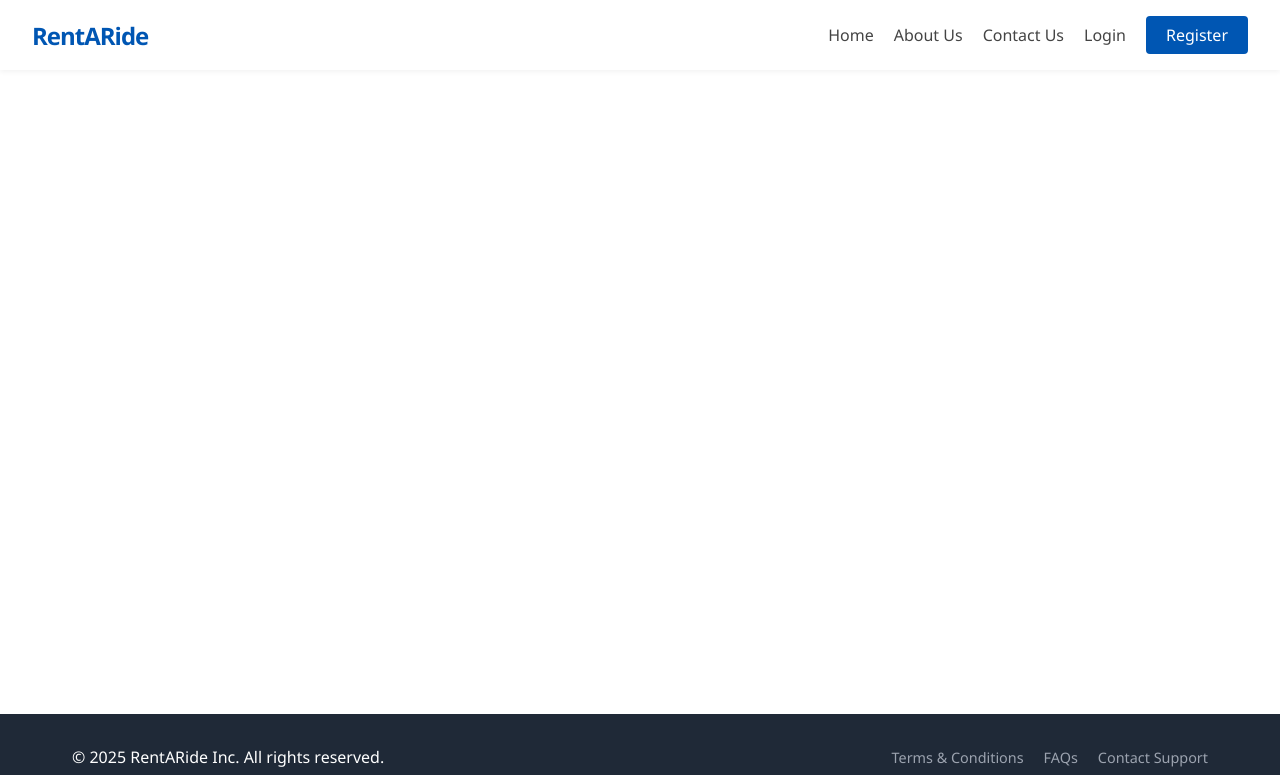
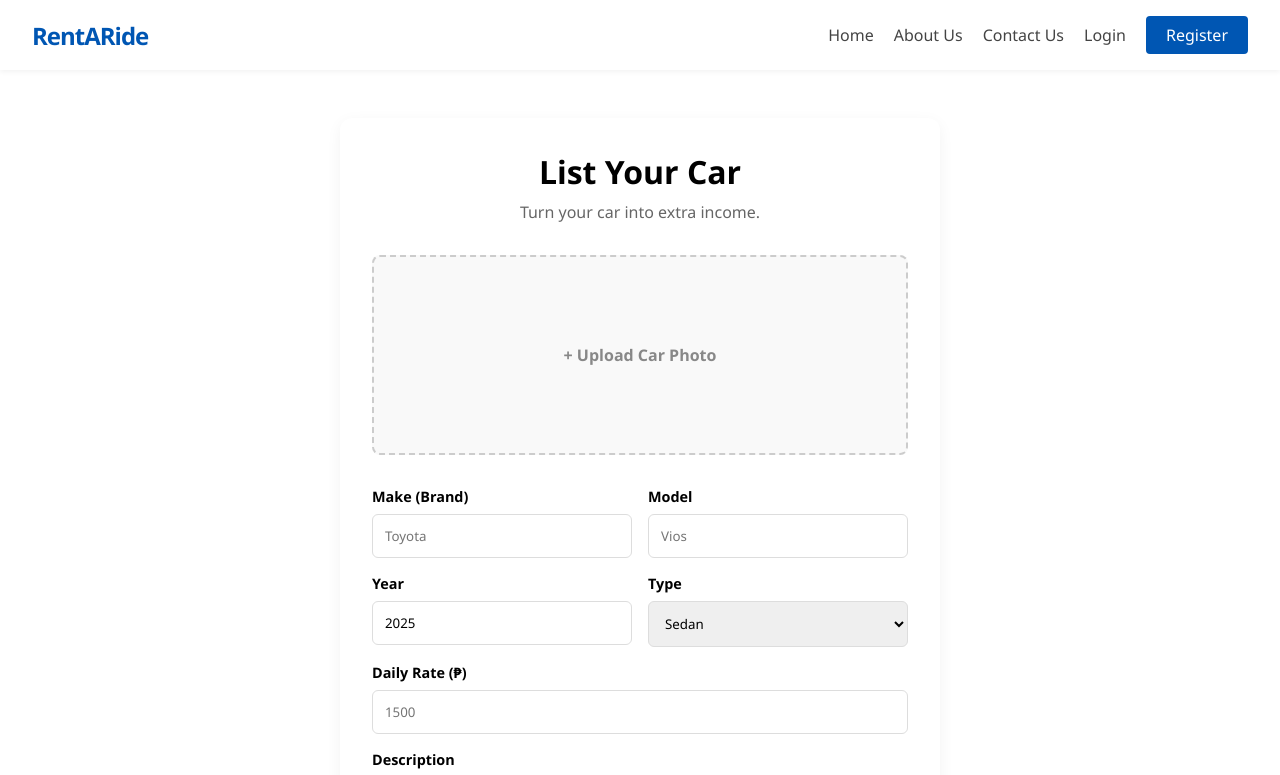
Before and after one commit to ArjelAaran/Rent-A-Ride, a Vue app in the folder frontend/: page /list-car in a window 1280 px wide. Shown: the top 775 px of the page. Built offline with nearby package versions, Linux system fonts and the light colour scheme.

Commit message:
added add car functionality
fixed image issues also by updating the onmounted section with a much smarter logic

```diff
--- /dev/null
+++ b/frontend/src/Views/AddCarView.vue
@@ -0,0 +1,142 @@
+<script setup>
+import { ref, reactive } from 'vue';
+import { useRouter } from 'vue-router';
+import apiClient from '../lib/apiClient';
+
+const router = useRouter();
+const loading = ref(false);
+const message = ref('');
+const filePreview = ref(null);
+const carImage = ref(null);
+
+const carData = reactive({
+    make: '',
+    model: '',
+    year: new Date().getFullYear(),
+    type: 'Sedan',
+    dailyRate: '',
+    description: ''
+});
+
+const handleFileChange = (event) => {
+    const file = event.target.files[0];
+    if (file) {
+        carImage.value = file;
+        filePreview.value = URL.createObjectURL(file);
+    }
+};
+
+const handleSubmit = async () => {
+    if (!carImage.value) {
+        alert("Please upload an image of your car.");
+        return;
+    }
+
+    loading.value = true;
+
+    try {
+        const formData = new FormData();
+        formData.append('make', carData.make);
+        formData.append('model', carData.model);
+        formData.append('year', carData.year);
+        formData.append('type', carData.type);
+        formData.append('dailyRate', carData.dailyRate);
+        formData.append('description', carData.description);
+        formData.append('carImage', carImage.value);
+
+        await apiClient.post('/cars', formData);
+
+        alert("Car listed successfully!");
+        router.push('/'); // Go back to Home to see the car
+
+    } catch (error) {
+        console.error(error);
+        message.value = "Failed to list car.";
+    } finally {
+        loading.value = false;
+    }
+};
+</script>
+
+<template>
+  <div class="add-car-container">
+    <h1>List Your Car</h1>
+    <p class="subtitle">Turn your car into extra income.</p>
+
+    <form @submit.prevent="handleSubmit" class="car-form">
+
+        <div class="upload-box">
+            <div v-if="filePreview" class="preview">
+                <img :src="filePreview" alt="Preview" />
+            </div>
+            <div v-else class="placeholder">
+                <span>+ Upload Car Photo</span>
+            </div>
+            <input type="file" @change="handleFileChange" accept="image/*" required />
+        </div>
+
+        <div class="form-row">
+            <div class="form-group">
+                <label>Make (Brand)</label>
+                <input type="text" v-model="carData.make" placeholder="Toyota" required />
+            </div>
+            <div class="form-group">
+                <label>Model</label>
+                <input type="text" v-model="carData.model" placeholder="Vios" required />
+            </div>
+        </div>
+
+        <div class="form-row">
+            <div class="form-group">
+                <label>Year</label>
+                <input type="number" v-model="carData.year" placeholder="2024" required />
+            </div>
+            <div class="form-group">
+                <label>Type</label>
+                <select v-model="carData.type">
+                    <option>Sedan</option>
+                    <option>SUV</option>
+                    <option>Van</option>
+                    <option>Truck</option>
+                </select>
+            </div>
+        </div>
+
+        <div class="form-group">
+            <label>Daily Rate (₱)</label>
+            <input type="number" v-model="carData.dailyRate" placeholder="1500" required />
+        </div>
+
+        <div class="form-group">
+            <label>Description</label>
+            <textarea v-model="carData.description" placeholder="Good condition, AC works well..."></textarea>
+        </div>
+
+        <button type="submit" :disabled="loading" class="submit-btn">
+            {{ loading ? 'Listing...' : 'List Car Now' }}
+        </button>
+        <p v-if="message" class="error">{{ message }}</p>
+    </form>
+  </div>
+</template>
+
+<style scoped>
+.add-car-container { max-width: 600px; margin: 3rem auto; padding: 2rem; background: white; border-radius: 12px; box-shadow: 0 4px 15px rgba(0,0,0,0.05); }
+h1 { text-align: center; margin-bottom: 0.5rem; }
+.subtitle { text-align: center; color: #666; margin-bottom: 2rem; }
+
+.upload-box { position: relative; height: 200px; border: 2px dashed #ccc; border-radius: 8px; overflow: hidden; margin-bottom: 2rem; display: flex; align-items: center; justify-content: center; background: #f9f9f9; }
+.upload-box input { position: absolute; width: 100%; height: 100%; opacity: 0; cursor: pointer; }
+.preview img { width: 100%; height: 100%; object-fit: cover; }
+.placeholder { color: #888; font-weight: bold; }
+
+.form-row { display: flex; gap: 1rem; }
+.form-group { flex: 1; margin-bottom: 1rem; }
+label { display: block; font-weight: 600; margin-bottom: 0.5rem; font-size: 0.9rem; }
+input, select, textarea { width: 100%; padding: 0.75rem; border: 1px solid #ddd; border-radius: 6px; }
+textarea { height: 100px; }
+
+.submit-btn { width: 100%; padding: 1rem; background: #111827; color: white; border: none; border-radius: 6px; font-weight: bold; font-size: 1rem; cursor: pointer; margin-top: 1rem; }
+.submit-btn:hover { background: #000; }
+.error { color: red; text-align: center; margin-top: 1rem; }
+</style>
--- a/frontend/src/Views/HomeView.vue
+++ b/frontend/src/Views/HomeView.vue
@@ -22,15 +22,28 @@ const handleRentCar = (carId) => {
 onMounted(async () => {
     try {
         const response = await apiClient.get('/cars');
-        cars.value = response.data.map(car => ({
-            id: car.car_id,
-            name: `${car.make} ${car.model}`,
-            price: `₱${car.daily_rate.toLocaleString('en-US', { minimumFractionDigits: 2 })}`,
-            type: car.type,
-            image: car.image_url,
-        }));
+        cars.value = response.data.map(car => {
+
+            let imageUrl = 'https://via.placeholder.com/300';
+
+            if (car.image_url) {
+                if (car.image_url.startsWith('http')) {
+                    imageUrl = car.image_url;
+                } else {
+                    imageUrl = `http://localhost:3000${car.image_url}`;
+                }
+            }
+
+            return {
+                id: car.car_id,
+                name: `${car.make} ${car.model}`,
+                price: `₱${parseFloat(car.daily_rate).toLocaleString('en-US', { minimumFractionDigits: 2 })}`,
+                type: car.type,
+                image: imageUrl,
+            };
+        });
     } catch (err) {
-        error.value = 'Failed to fetch car data. Check backend connection.';
+        error.value = 'Failed to fetch car data.';
         console.error(err);
     } finally {
         loading.value = false;
@@ -39,6 +52,18 @@ onMounted(async () => {
 </script>
 
 <template>
+  <section class="hero">
+    <div class="hero-content">
+        <h1>Find Your Drive</h1>
+        <p>Rent cars from locals or list your own vehicle today.</p>
+
+        <div class="hero-buttons">
+            <a href="#fleet" class="cta-btn primary">Rent a Car</a>
+
+            <RouterLink to="/list-car" class="cta-btn secondary">List Your Car</RouterLink>
+        </div>
+    </div>
+  </section>
   <section class="fleet">
     <h2>Our Fleet</h2>
     <div v-if="loading">Loading available cars...</div>
@@ -58,6 +83,7 @@ onMounted(async () => {
       </div>
     </div>
   </section>
+
 </template>
 
 <style scoped>
@@ -71,11 +97,28 @@ onMounted(async () => {
   justify-content: center;
   text-align: center;
   color: white;
+  flex-direction: column;
 }
+.hero-buttons {
+    display: flex;
+    gap: 20px;
+    justify-content: center;
+    margin-top: 20px;
+}
+
 .hero h1 { font-size: 3rem; margin-bottom: 0.5rem; }
 .hero p { font-size: 1.5rem; margin-bottom: 2rem; }
-.cta-btn { background: #ff6600; color: white; padding: 12px 30px; text-decoration: none; border-radius: 5px; font-weight: bold; }
+.cta-btn {
+    padding: 12px 30px;
+    border-radius: 5px;
+    font-weight: bold;
+    text-decoration: none;
+    transition: transform 0.2s;
+}
+.cta-btn:hover { transform: scale(1.05); }
 
+.primary { background: #ff6600; color: white; }
+.secondary { background: white; color: #111; }
 .fleet { padding: 4rem 2rem; text-align: center; }
 .fleet h2 { margin-bottom: 2rem; font-size: 2rem; color: #333; }
 .grid { display: grid; grid-template-columns: repeat(auto-fit, minmax(300px, 1fr)); gap: 2rem; max-width: 1200px; margin: 0 auto; }
--- a/frontend/src/router/index.js
+++ b/frontend/src/router/index.js
@@ -9,7 +9,7 @@ import ProfileView from '../Views/ProfileView.vue';
 import BookingSuccessView from '../Views/BookingSuccessView.vue';
 import TermsView from '../Views/TermsView.vue';
 import FAQView from '../Views/FAQView.vue';
-
+import AddCarView from '../Views/AddCarView.vue';
 const router = createRouter({
   history: createWebHistory(import.meta.env.BASE_URL),
   routes: [
@@ -28,6 +28,7 @@ const router = createRouter({
     { path: '/booking-success/:id', name: 'booking-success', component: BookingSuccessView },
   { path: '/terms', name: 'terms', component: TermsView },
     { path: '/faq', name: 'faq', component: FAQView },
+    { path: '/list-car', name: 'add-car', component: AddCarView },
   ]
 })
 
```
Also changed, not shown: 4 other files (tests, documents, lock files or other folders).
